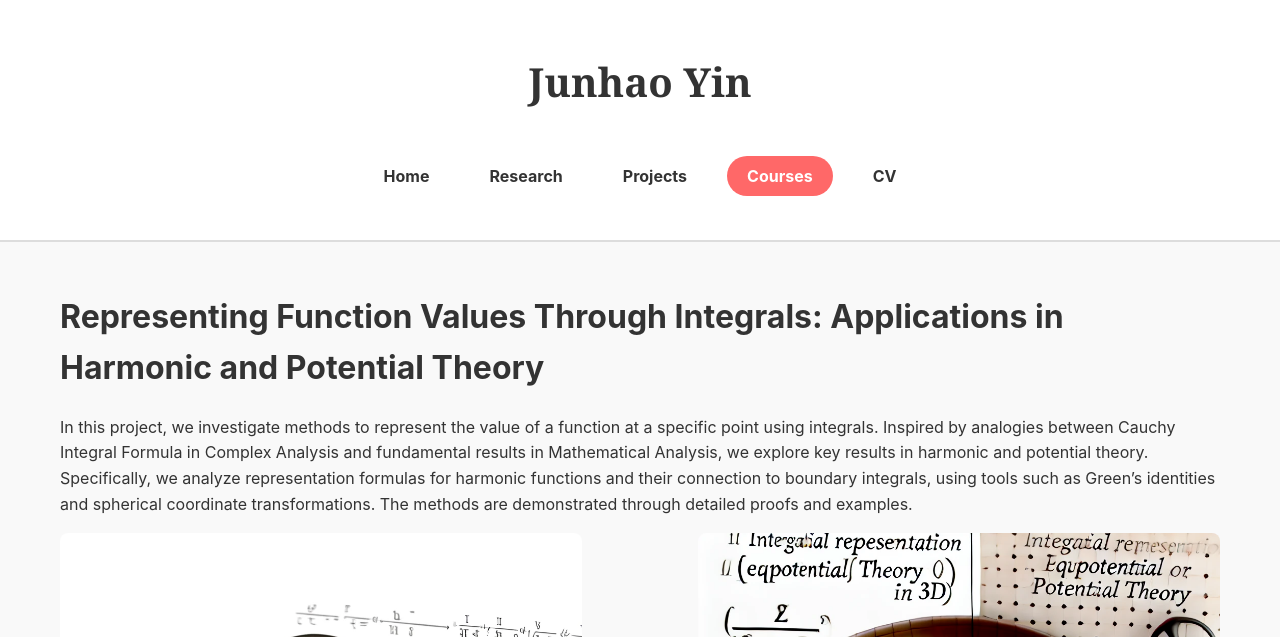
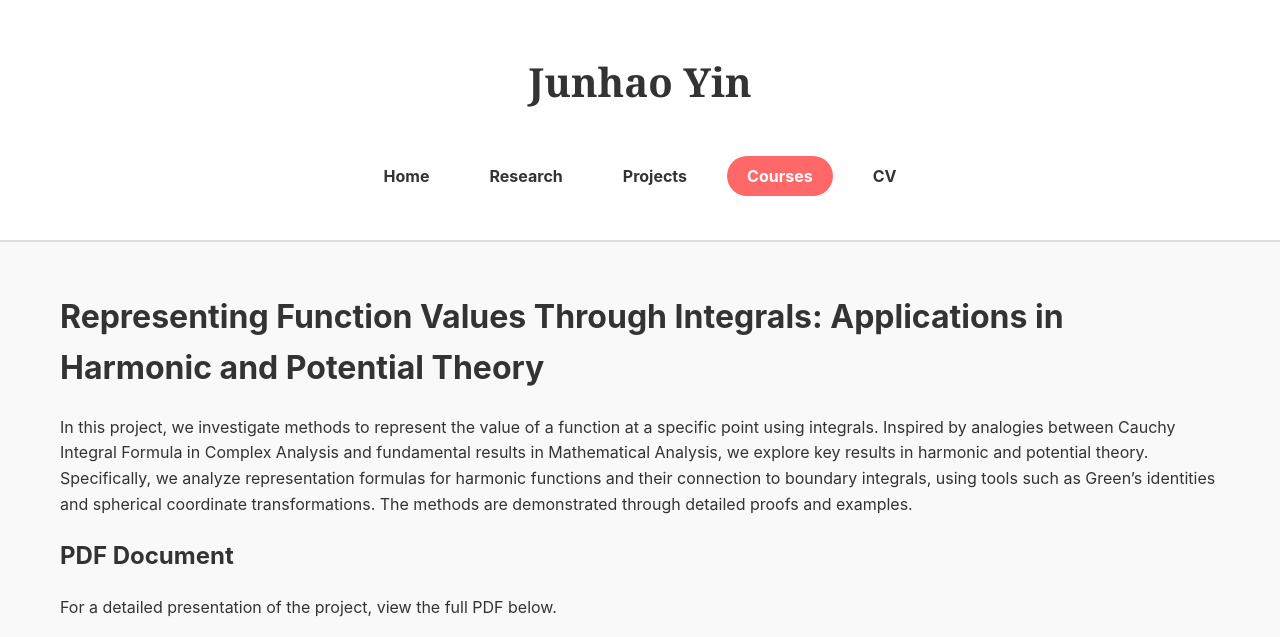
Before and after one commit to Yoon-1023/Yoon-1023.github.io, a Jekyll site: the page built from Courses/Mathematical_Analysis/notes.md, in a window 1280 px wide. Shown: the top 637 px of the page. Built offline with Jekyll 4.4.1, drawn with Linux system fonts in a browser that asks for light colours; grey boxes are pictures that could not be loaded.

Commit message:
Update notes.md

```diff
--- a/Courses/Mathematical_Analysis/notes.md
+++ b/Courses/Mathematical_Analysis/notes.md
@@ -20,18 +20,6 @@ header {
 # Representing Function Values Through Integrals: Applications in Harmonic and Potential Theory
 
 In this project, we investigate methods to represent the value of a function at a specific point using integrals. Inspired by analogies between Cauchy Integral Formula in Complex Analysis and fundamental results in Mathematical Analysis, we explore key results in harmonic and potential theory. Specifically, we analyze representation formulas for harmonic functions and their connection to boundary integrals, using tools such as Green’s identities and spherical coordinate transformations. The methods are demonstrated through detailed proofs and examples.
-
-<div style="display: flex; flex-wrap: wrap; gap: 20px; justify-content: space-between;">
-
-   <div style="width: 45%; text-align: center;">
-       <img src="/Courses/Mathematical_Analysis/figure.png" alt="Figure 1" style="width: 100%; height: auto; border-radius: 8px;">
-   </div>
-
-   <div style="width: 45%; text-align: center;">
-       <img src="/Courses/Mathematical_Analysis/image.png" alt="Figure 2" style="width: 100%; height: auto; border-radius: 8px;">
-   </div>
-
-</div>
 
 ## PDF Document
 For a detailed presentation of the project, view the full PDF below.
```
